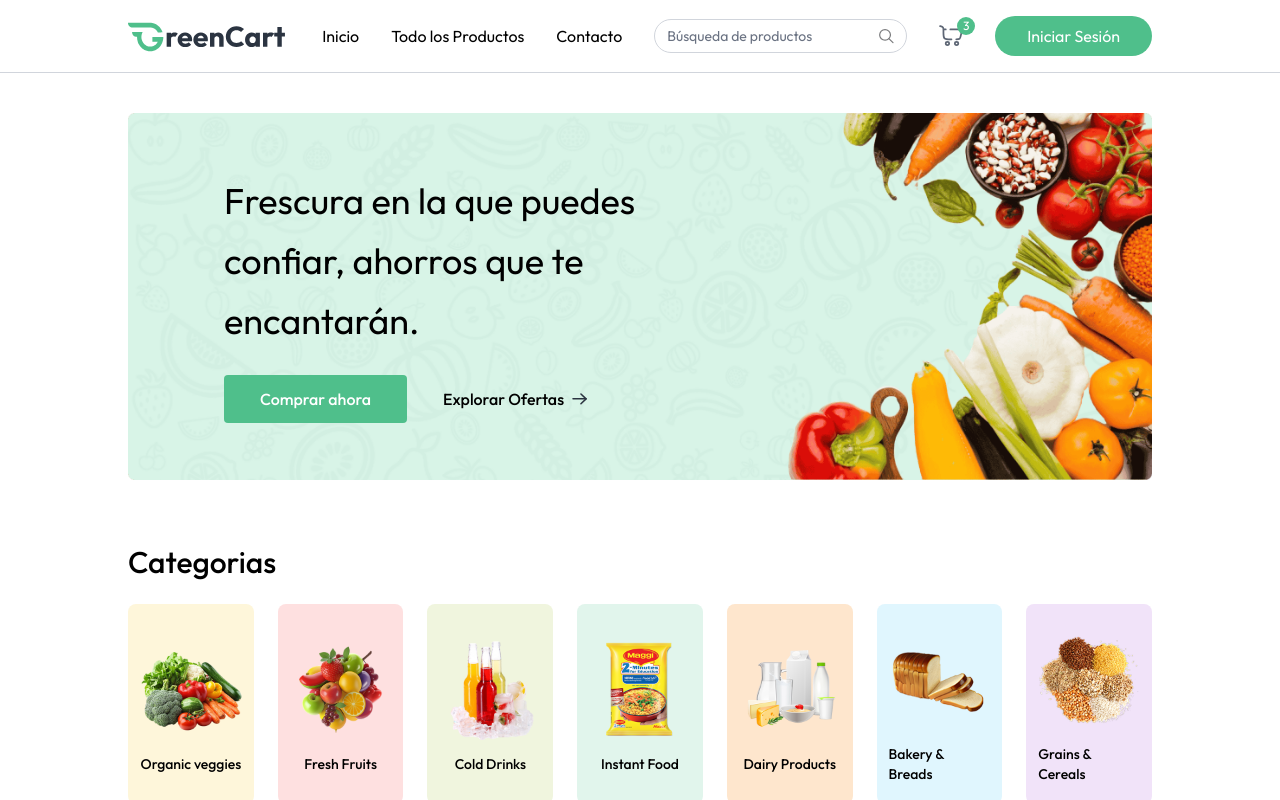
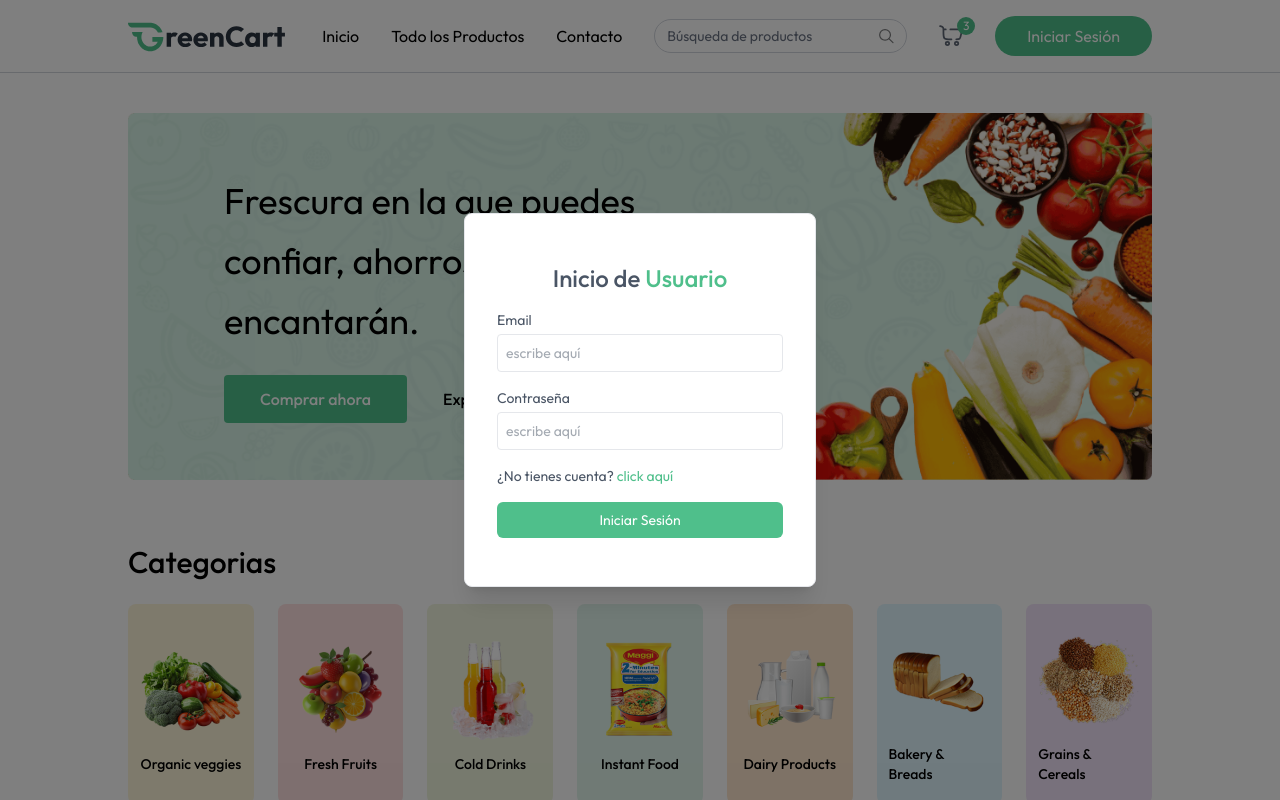
Before and after one commit to 02Alexis/delivery_website, a React (Vite) app in the folder client/: page / in a window 1280 px wide. Both pictures are taken after a click on the button "Iniciar Sesión". Shown: the top 800 px of the page. Built offline with nearby package versions, Linux system fonts and the light colour scheme.

Commit message:
creación de login (sin funcionalidad aún)

```diff
--- a/client/src/App.jsx
+++ b/client/src/App.jsx
@@ -5,12 +5,16 @@ import { Toaster } from "react-hot-toast";
 import Home from "./pages/Home.jsx";
 import Navbar from "./components/Navbar.jsx";
 import Footer from "./components/Footer.jsx";
+import { useAppContext } from "./context/AppContext";
+import Login from "./components/Login.jsx";
 
 const App = () => {
   const isSellerPath = useLocation().pathname.includes("seller");
+  const {showUserLogin} = useAppContext()
   return (
     <div>
       {isSellerPath ? null : <Navbar />}
+      {showUserLogin ? <Login /> : null}
 
       <Toaster />
       <div className={`${isSellerPath ? "" : "px-6 md:px-16 lg:px-24 xl:px-32"}`}>
--- /dev/null
+++ b/client/src/components/Login.jsx
@@ -0,0 +1,92 @@
+import React, { useState } from "react";
+import { useAppContext } from "../context/AppContext";
+
+const Login = () => {
+    const {setShowUserLogin, setUser} = useAppContext();
+
+  const [state, setState] = useState("login");
+  const [name, setName] = useState("");
+  const [email, setEmail] = useState("");
+  const [password, setPassword] = useState("");
+
+  const onSubmitHandler = async (e) => {
+    e.preventDefault();
+    setUser({
+        email: "test@gmail.com",
+        name: "123456",
+    });
+    setShowUserLogin(false);
+  };
+
+  return (
+    <div onClick={() => setShowUserLogin(false)} className="fixed top-0 bottom-0 left-0 right-0 z-30 flex items-center text-sm text-gray-600 bg-black/50">
+    <form onSubmit={onSubmitHandler} onClick={(e) => e.stopPropagation()} className="flex flex-col gap-4 m-auto items-start p-8 py-12 w-80 sm:w-[352px] rounded-lg shadow-xl border border-gray-200 bg-white">
+      <p className="text-2xl font-medium m-auto">
+        {state === "login" ? "Inicio de" : "Registro de"}
+        <span className="text-primary"> Usuario</span>{" "}
+      </p>
+      {state === "register" && (
+        <div className="w-full">
+          <p>Nombre</p>
+          <input
+            onChange={(e) => setName(e.target.value)}
+            value={name}
+            placeholder="escribe aquí"
+            className="border border-gray-200 rounded w-full p-2 mt-1 outline-primary"
+            type="text"
+            required
+          />
+        </div>
+      )}
+      <div className="w-full ">
+        <p>Email</p>
+        <input
+          onChange={(e) => setEmail(e.target.value)}
+          value={email}
+          placeholder="escribe aquí"
+          className="border border-gray-200 rounded w-full p-2 mt-1 outline-primary"
+          type="email"
+          required
+        />
+      </div>
+      <div className="w-full ">
+        <p>Contraseña</p>
+        <input
+          onChange={(e) => setPassword(e.target.value)}
+          value={password}
+          placeholder="escribe aquí"
+          className="border border-gray-200 rounded w-full p-2 mt-1 outline-primary"
+          type="password"
+          required
+        />
+      </div>
+      {state === "register" ? (
+        <p>
+          ¿Ya tienes cuenta?{" "}
+          <span
+            onClick={() => setState("login")}
+            className="text-primary cursor-pointer"
+          >
+            click aquí
+          </span>
+        </p>
+      ) : (
+        <p>
+          ¿No tienes cuenta?{" "}
+          <span
+            onClick={() => setState("register")}
+            className="text-primary cursor-pointer"
+          >
+            click aquí
+          </span>
+        </p>
+      )}
+      <button className="bg-primary hover:bg-primary-dull transition-all text-white w-full py-2 rounded-md cursor-pointer">
+        {state === "register" ? "Registrarse" : "Iniciar Sesión"}
+      </button>
+    </form>
+    </div>
+  );
+};
+
+export default Login;
```
